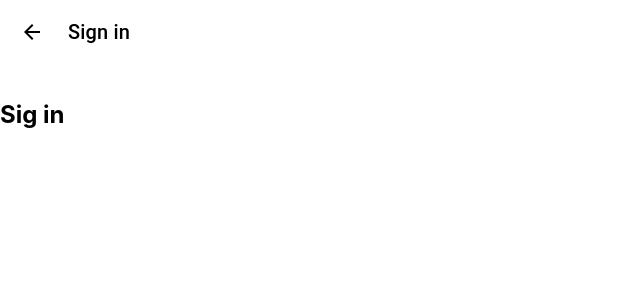
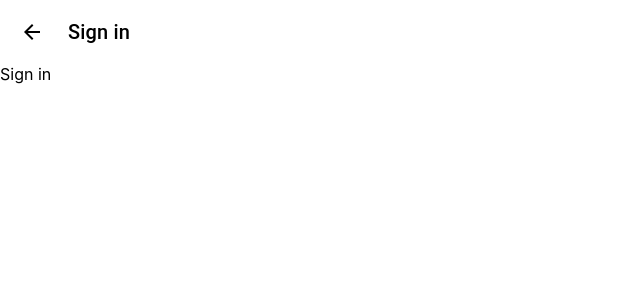
Before and after one commit to unal-swarch-2022i-1A/firma_wa, a React (Create React App) app: page /Signin in a window 1280 px wide. Shown: the top 300 px of the page, without its empty margins (0-640 px from the left). Built offline with nearby package versions, Linux system fonts and the light colour scheme.

Commit message:
Page template component

```diff
--- /dev/null
+++ b/src/components/Page.tsx
@@ -0,0 +1,24 @@
+// Components
+import Box from "@mui/material/Box";
+import SimpleToolbar from "../components/SimpleToolbar";
+
+interface Props {
+    /**
+     * Título de la página
+     */
+    title: string;
+    /**
+     * Contenido
+     */
+    children?: React.ReactNode
+}
+
+function Page(props: Props) {
+    return (
+        <Box>
+            <SimpleToolbar title={props.title} />
+            {props.children}
+        </Box>
+    );
+}
+export default Page;
--- a/src/components/SimpleToolbar.tsx
+++ b/src/components/SimpleToolbar.tsx
@@ -8,6 +8,9 @@ import ArrowBackIcon from '@mui/icons-material/ArrowBack';
 import { useNavigate } from 'react-router-dom';
 
 interface Props {
+    /**
+     * Título de la barra
+     */
     title:string;
 }
 
--- a/src/views/Signin.tsx
+++ b/src/views/Signin.tsx
@@ -1,14 +1,11 @@
-import Box from "@mui/material/Box";
-import SimpleToolbar from "../components/SimpleToolbar";
+import Page from "../components/Page";
 
-export default function Signin() {
+function Signin() {
     return (
-        <Box>
-            <SimpleToolbar title="Sign in" />
-            <main style={{ padding: "1rem 0" }}>
-                <h2>Sig in</h2>
-            </main>
-        </Box>
-
+        <Page title="Sign in">
+            <span>Sign in</span>
+        </Page>
     );
 }
+
+export default Signin;
```
